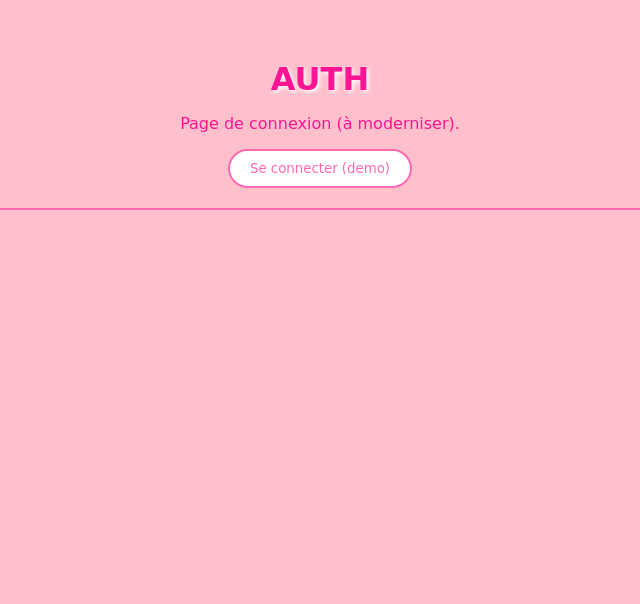
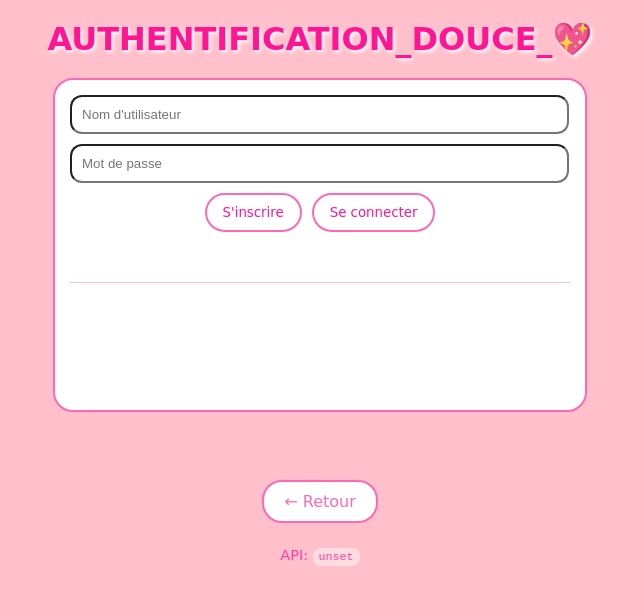
Before and after one commit to AuriLeBG/AuriBot-website, a React (Vite) app in the folder frontend/: page /auth in a window 1280 px wide. Shown: the top 604 px of the page, without its empty margins (320-960 px from the left). Built offline with nearby package versions, Linux system fonts and the light colour scheme; no server answers.

Commit message:
Port legacy auth.html to React (/auth)

```diff
--- a/frontend/src/pages/AuthPage.tsx
+++ b/frontend/src/pages/AuthPage.tsx
@@ -1,21 +1,102 @@
-import { useNavigate } from 'react-router-dom'
+import { useMemo, useState } from 'react'
+import type { FormEvent } from 'react'
+import { Link, useNavigate } from 'react-router-dom'
+
+type Mode = 'signup' | 'login'
 
 export function AuthPage() {
   const navigate = useNavigate()
+  const apiBase = useMemo(
+    () => import.meta.env.VITE_API_BASE || 'http://87.106.240.49:8080',
+    [],
+  )
 
-  function fakeLogin() {
-    // Placeholder until we port auth.html properly.
-    localStorage.setItem('user', 'demo')
-    navigate('/', { replace: true })
+  const [username, setUsername] = useState('')
+  const [password, setPassword] = useState('')
+  const [message, setMessage] = useState<string | null>(null)
+  const [busy, setBusy] = useState(false)
+
+  async function auth(mode: Mode) {
+    setBusy(true)
+    setMessage(null)
+    try {
+      const resp = await fetch(`${apiBase}/${mode}`, {
+        method: 'POST',
+        headers: {
+          'Content-Type': 'application/json',
+        },
+        body: JSON.stringify({ username, password }),
+      })
+
+      if (resp.ok) {
+        localStorage.setItem('user', username)
+        navigate('/', { replace: true })
+      } else {
+        const txt = await resp.text()
+        setMessage(`Erreur : ${txt}`)
+      }
+    } catch {
+      setMessage('Erreur : impossible de contacter le serveur.')
+    } finally {
+      setBusy(false)
+    }
+  }
+
+  function onSubmit(e: FormEvent) {
+    e.preventDefault()
+    void auth('login')
   }
 
   return (
-    <div className="header" style={{ marginTop: 40 }}>
-      <h1>AUTH</h1>
-      <p>Page de connexion (à moderniser).</p>
-      <button className="menu-btn" style={{ position: 'static' }} onClick={fakeLogin}>
-        Se connecter (demo)
-      </button>
-    </div>
+    <>
+      <h1>AUTHENTIFICATION_DOUCE_💖</h1>
+
+      <div className="comments-box">
+        <form onSubmit={onSubmit}>
+          <input
+            type="text"
+            value={username}
+            onChange={(e) => setUsername(e.target.value)}
+            placeholder="Nom d'utilisateur"
+            autoComplete="username"
+            disabled={busy}
+            style={{ width: '95%', padding: 10, marginBottom: 10, borderRadius: 12 }}
+          />
+          <input
+            type="password"
+            value={password}
+            onChange={(e) => setPassword(e.target.value)}
+            placeholder="Mot de passe"
+            autoComplete={"current-password"}
+            disabled={busy}
+            style={{ width: '95%', padding: 10, marginBottom: 10, borderRadius: 12 }}
+          />
+
+          <div style={{ display: 'flex', gap: 10, justifyContent: 'center', flexWrap: 'wrap' }}>
+            <button
+              type="button"
+              className="cute-logout"
+              disabled={busy}
+              onClick={() => void auth('signup')}
+            >
+              S'inscrire
+            </button>
+            <button type="submit" className="cute-logout" disabled={busy}>
+              Se connecter
+            </button>
+          </div>
+
+          <p style={{ minHeight: 24 }}>{message}</p>
+        </form>
+      </div>
+
+      <br />
+      <br />
+      <Link to="/">← Retour</Link>
+
+      <p style={{ opacity: 0.75, fontSize: '0.9em' }}>
+        API: <code>{apiBase}</code>
+      </p>
+    </>
   )
 }
```
